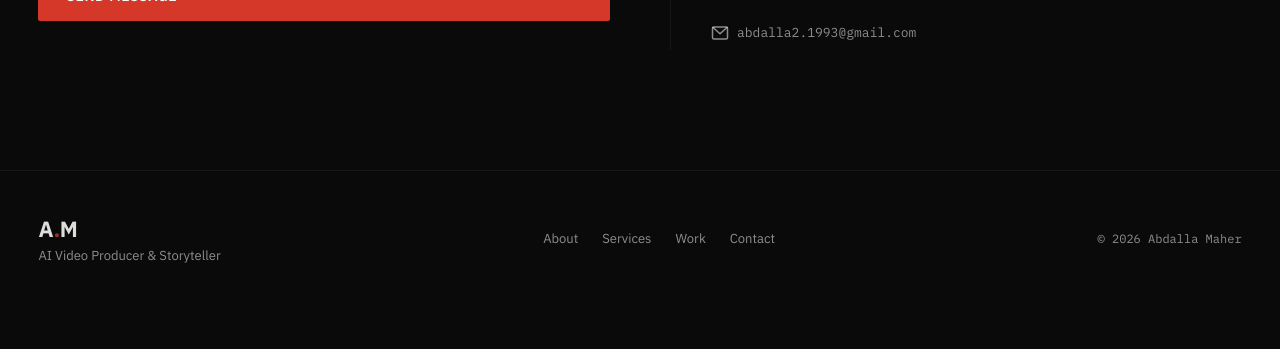
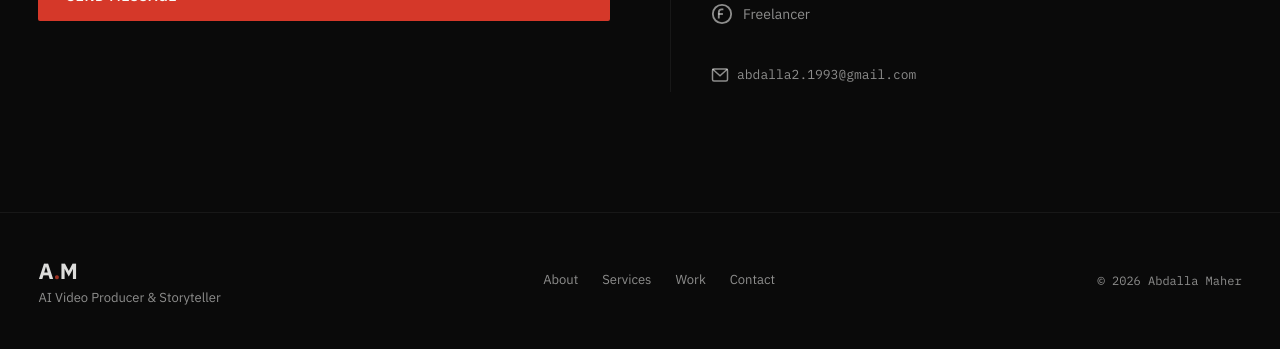
Before and after one commit to abdallamaher1993/hermes-agent, a plain HTML site: page index.html in a window 1280 px wide. Shown: the part 8704-9053 px from the top of the page. Before the commit the page ends 9011 px from the top, so only its background shows below. Drawn offline with Linux system fonts and the light colour scheme.

Commit message:
Portfolio: add Freelancer profile link to social/contact section

```diff
--- a/index.html
+++ b/index.html
@@ -421,6 +421,12 @@
                 <span>Facebook</span>
               </a>
             </li>
+            <li>
+              <a href="https://www.freelancer.com/u/abdallamaher1993" target="_blank" rel="noopener" aria-label="Freelancer">
+                <svg width="22" height="22" viewBox="0 0 24 24" fill="none" stroke="currentColor" stroke-width="2"><circle cx="12" cy="12" r="10"/><path d="M13.5 7h-1.8a3.2 3.2 0 0 0-3.2 3.2V17"/><path d="M8 12h5"/></svg>
+                <span>Freelancer</span>
+              </a>
+            </li>
           </ul>
           <div class="contact-email">
             <a href="mailto:abdalla2.1993@gmail.com" aria-label="Email">
```
